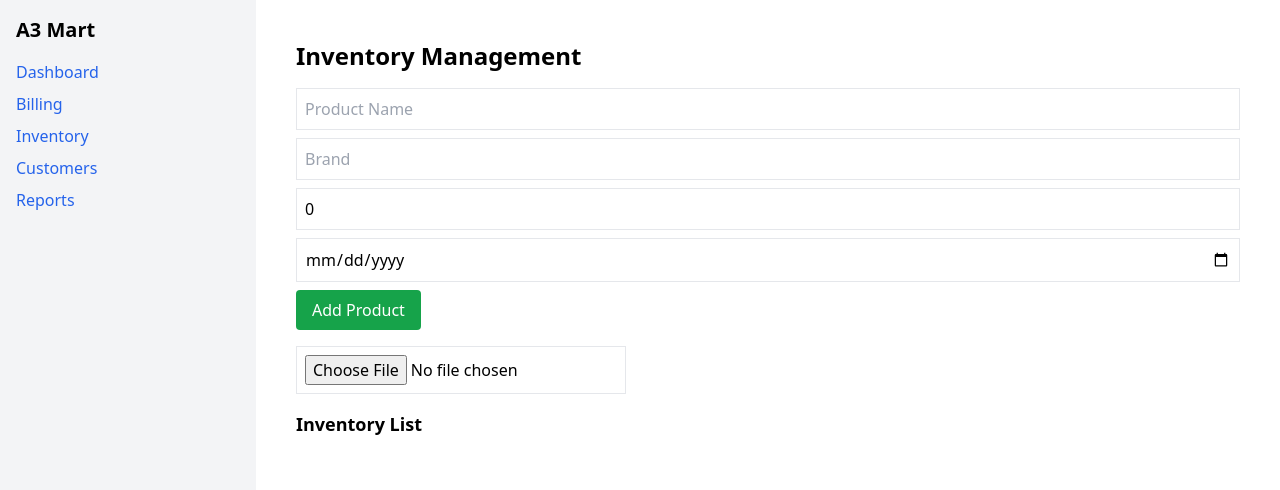
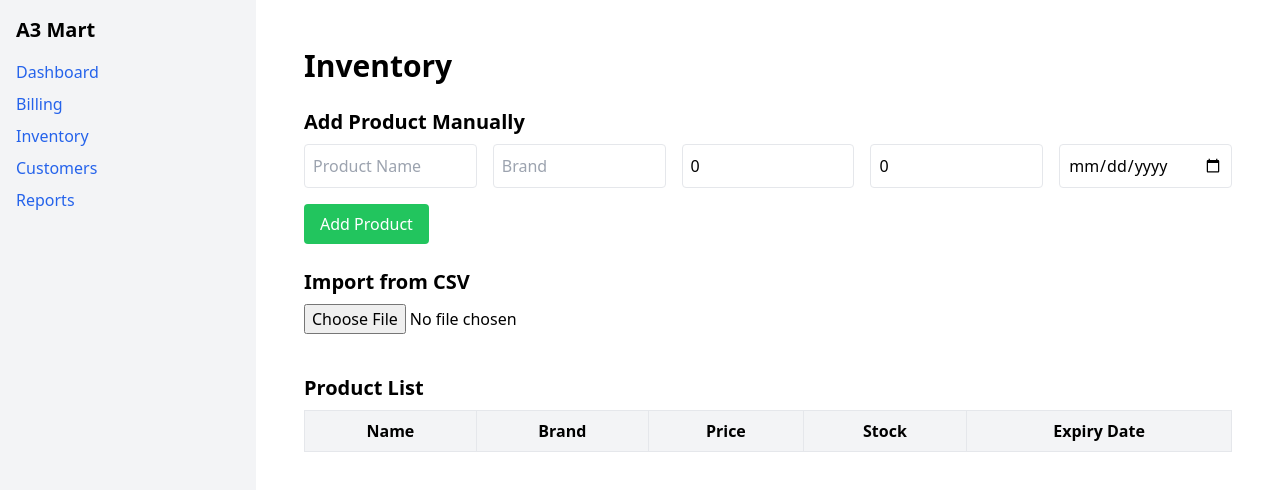
Before and after one commit to imsrkno1/A3-Mart, a React (Vite) app: page /inventory in a window 1280 px wide. Shown: the top 490 px of the page. Built offline with nearby package versions, Linux system fonts and the light colour scheme.

Commit message:
Update Inventory.tsx

```diff
--- a/src/pages/Inventory.tsx
+++ b/src/pages/Inventory.tsx
@@ -5,60 +5,133 @@ interface Product {
   name: string;
   brand: string;
   price: number;
+  stock: number;
   expiryDate: string;
 }
 
-export default function Inventory() {
-  const [inventory, setInventory] = useState<Product[]>([]);
-  const [form, setForm] = useState<Product>({ name: '', brand: '', price: 0, expiryDate: '' });
+const Inventory = () => {
+  const [products, setProducts] = useState<Product[]>([]);
+  const [formData, setFormData] = useState<Product>({
+    name: '',
+    brand: '',
+    price: 0,
+    stock: 0,
+    expiryDate: '',
+  });
 
   const handleChange = (e: React.ChangeEvent<HTMLInputElement>) => {
-    const { name, value } = e.target;
-    setForm(prev => ({ ...prev, [name]: name === 'price' ? parseFloat(value) : value }));
+    setFormData({ ...formData, [e.target.name]: e.target.value });
   };
 
-  const handleAdd = () => {
-    setInventory(prev => [...prev, form]);
-    setForm({ name: '', brand: '', price: 0, expiryDate: '' });
+  const handleAddProduct = () => {
+    setProducts([...products, formData]);
+    setFormData({ name: '', brand: '', price: 0, stock: 0, expiryDate: '' });
   };
 
-  const handleCSV = (e: React.ChangeEvent<HTMLInputElement>) => {
+  const handleCSVUpload = (e: React.ChangeEvent<HTMLInputElement>) => {
     const file = e.target.files?.[0];
-    if (!file) return;
-
+    if (file) {
       Papa.parse(file, {
         header: true,
         skipEmptyLines: true,
         complete: (results) => {
-        const parsed = results.data as Product[];
-        setInventory(prev => [...prev, ...parsed]);
+          setProducts(results.data as Product[]);
         },
       });
+    }
   };
 
   return (
-    <div className="p-4 space-y-4">
-      <h2 className="text-2xl font-bold">Inventory Management</h2>
-      <div className="space-y-2">
-        <input name="name" placeholder="Product Name" value={form.name} onChange={handleChange} className="border p-2 w-full" />
-        <input name="brand" placeholder="Brand" value={form.brand} onChange={handleChange} className="border p-2 w-full" />
-        <input name="price" placeholder="Price" type="number" value={form.price} onChange={handleChange} className="border p-2 w-full" />
-        <input name="expiryDate" type="date" value={form.expiryDate} onChange={handleChange} className="border p-2 w-full" />
-        <button onClick={handleAdd} className="bg-green-600 text-white px-4 py-2 rounded">Add Product</button>
+    <div className="p-6">
+      <h1 className="text-3xl font-bold mb-6">Inventory</h1>
+
+      {/* Manual Product Entry */}
+      <div className="mb-6">
+        <h2 className="text-xl font-semibold mb-2">Add Product Manually</h2>
+        <div className="grid grid-cols-2 md:grid-cols-5 gap-4 mb-4">
+          <input
+            type="text"
+            name="name"
+            placeholder="Product Name"
+            value={formData.name}
+            onChange={handleChange}
+            className="border p-2 rounded"
+          />
+          <input
+            type="text"
+            name="brand"
+            placeholder="Brand"
+            value={formData.brand}
+            onChange={handleChange}
+            className="border p-2 rounded"
+          />
+          <input
+            type="number"
+            name="price"
+            placeholder="Price"
+            value={formData.price}
+            onChange={handleChange}
+            className="border p-2 rounded"
+          />
+          <input
+            type="number"
+            name="stock"
+            placeholder="Stock"
+            value={formData.stock}
+            onChange={handleChange}
+            className="border p-2 rounded"
+          />
+          <input
+            type="date"
+            name="expiryDate"
+            placeholder="Expiry Date"
+            value={formData.expiryDate}
+            onChange={handleChange}
+            className="border p-2 rounded"
+          />
         </div>
+        <button
+          onClick={handleAddProduct}
+          className="px-4 py-2 bg-green-500 text-white rounded"
+        >
+          Add Product
+        </button>
+      </div>
+
+      {/* CSV Upload */}
+      <div className="mb-6">
+        <h2 className="text-xl font-semibold mb-2">Import from CSV</h2>
+        <input type="file" accept=".csv" onChange={handleCSVUpload} className="mb-4" />
+      </div>
+
+      {/* Product List */}
       <div>
-        <input type="file" accept=".csv" onChange={handleCSV} className="border p-2" />
-      </div>
-      <div className="mt-4">
-        <h3 className="text-lg font-semibold mb-2">Inventory List</h3>
-        <ul className="space-y-1">
-          {inventory.map((item, idx) => (
-            <li key={idx} className="border p-2 rounded shadow">
-              <strong>{item.name}</strong> | Brand: {item.brand} | ₹{item.price} | Exp: {item.expiryDate}
-            </li>
+        <h2 className="text-xl font-semibold mb-2">Product List</h2>
+        <table className="w-full table-auto border border-gray-200">
+          <thead className="bg-gray-100">
+            <tr>
+              <th className="border px-4 py-2">Name</th>
+              <th className="border px-4 py-2">Brand</th>
+              <th className="border px-4 py-2">Price</th>
+              <th className="border px-4 py-2">Stock</th>
+              <th className="border px-4 py-2">Expiry Date</th>
+            </tr>
+          </thead>
+          <tbody>
+            {products.map((product, idx) => (
+              <tr key={idx}>
+                <td className="border px-4 py-2">{product.name}</td>
+                <td className="border px-4 py-2">{product.brand}</td>
+                <td className="border px-4 py-2">₹{product.price}</td>
+                <td className="border px-4 py-2">{product.stock}</td>
+                <td className="border px-4 py-2">{product.expiryDate}</td>
+              </tr>
             ))}
-        </ul>
+          </tbody>
+        </table>
       </div>
     </div>
   );
-}
+};
+
+export default Inventory;
```
Lines whose indentation alone changed are shown as unchanged.
